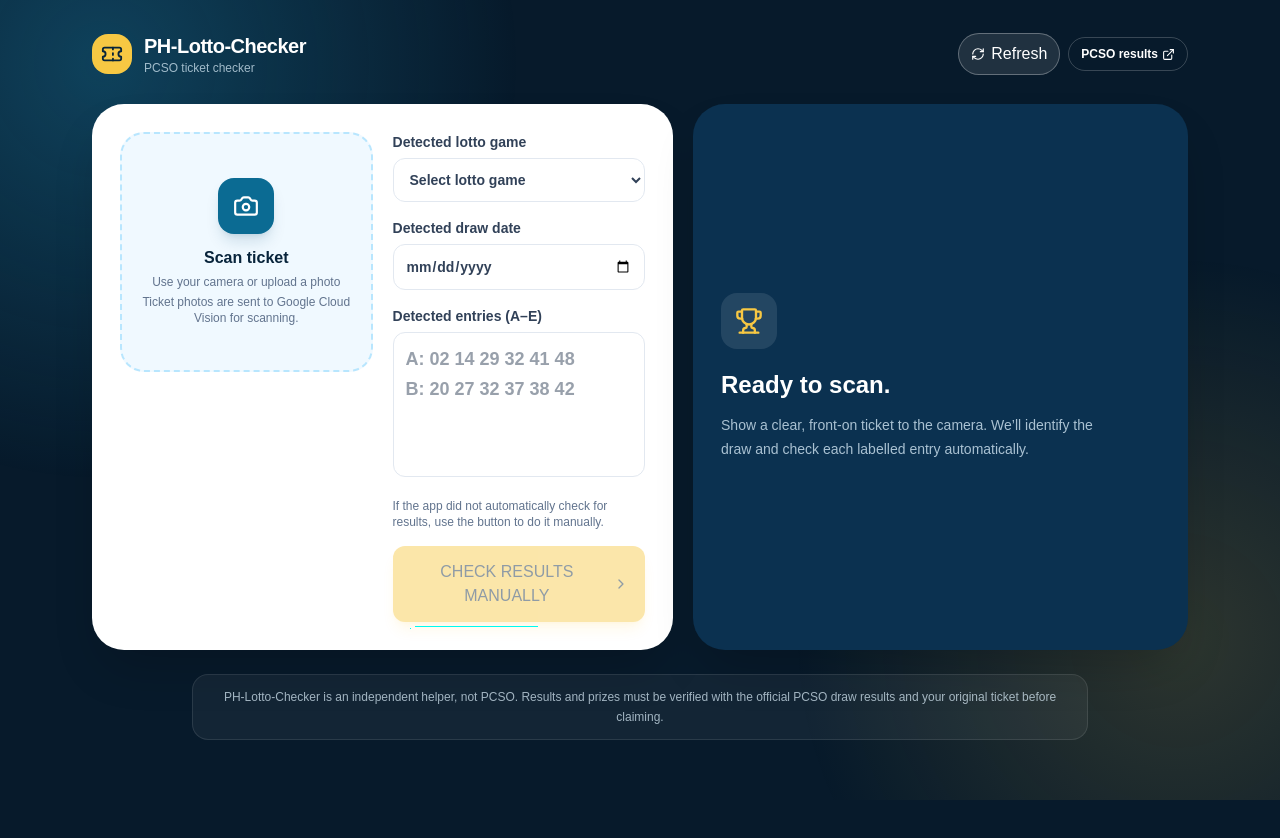
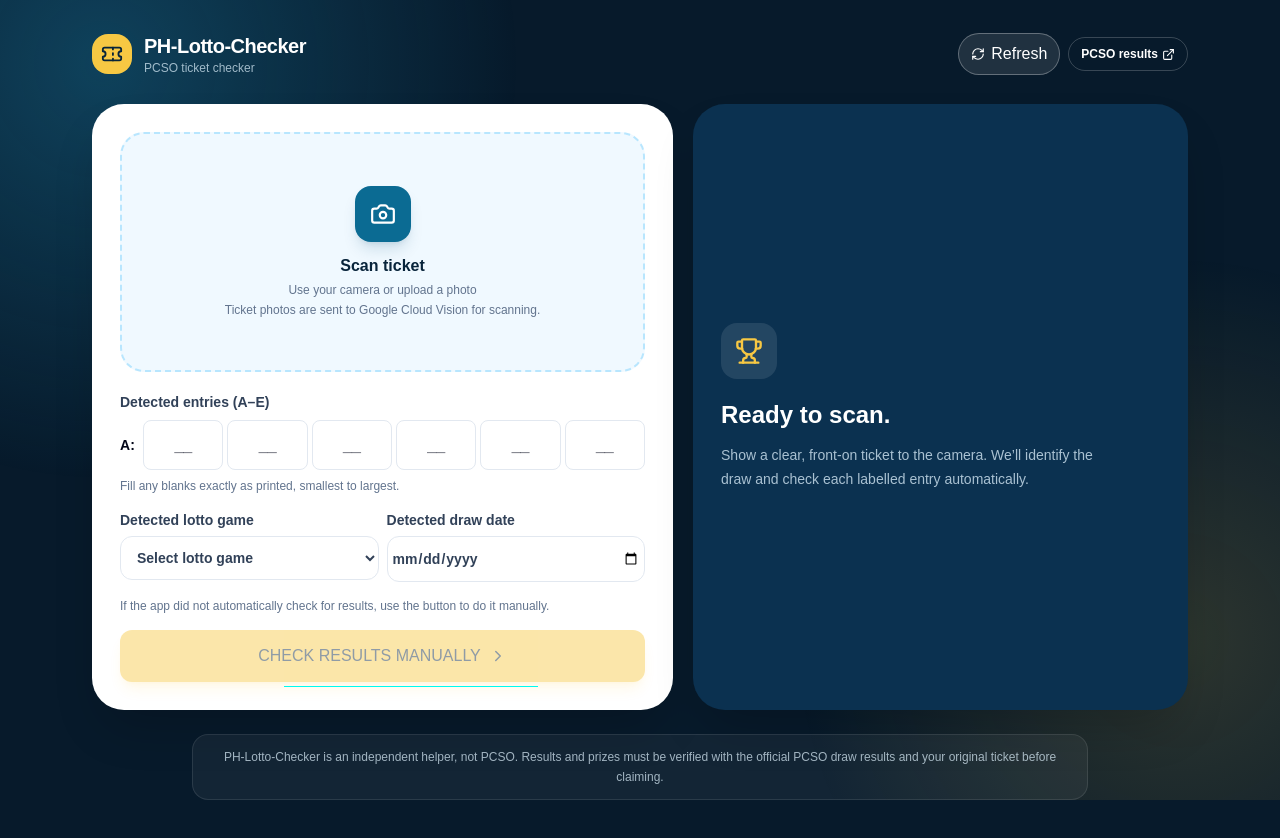
Before and after one commit to noelk8888/lotto, a Next.js app: page / in a window 1280 px wide. Shown: the top 838 px of the page. Before the commit the page ends 800 px from the top, so only its background shows below. Built offline with nearby package versions, Linux system fonts and the light colour scheme.

Commit message:
Show editable ticket blanks below image and combine draw fields

```diff
--- a/app/page.tsx
+++ b/app/page.tsx
@@ -1,7 +1,7 @@
 'use client';
 
 import { ChangeEvent, useEffect, useMemo, useRef, useState } from 'react';
-import { extractTicketEntries, validTicketNumbers } from './ticket-entries';
+import { editableTicketEntries, partialTicketEntries, extractTicketEntries, validTicketNumbers } from './ticket-entries';
 import {
   Camera,
   CheckCircle2,
@@ -195,33 +195,7 @@ export default function Home() {
   const [checkedGame, setCheckedGame] = useState('');
   const [expectedEntryCount, setExpectedEntryCount] = useState(0);
   const [error, setError] = useState('');
-  const [manualLabel, setManualLabel] = useState('');
-  const [manualNumbers, setManualNumbers] = useState('');
   const ticketLines = useMemo(() => ticketEntries(lines), [lines]);
-  const individuallyValidEntries = useMemo(
-    () => individuallyValidTicketEntries(lines),
-    [lines],
-  );
-  const requiredLabels = useMemo(
-    () =>
-      Array.from({ length: expectedEntryCount }, (_, index) =>
-        String.fromCharCode('A'.charCodeAt(0) + index),
-      ),
-    [expectedEntryCount],
-  );
-  const missingLabels = useMemo(
-    () =>
-      requiredLabels.filter(
-        (label) =>
-          !individuallyValidEntries.some((entry) =>
-            entry.startsWith(`${label}:`),
-          ),
-      ),
-    [individuallyValidEntries, requiredLabels],
-  );
-  const selectedManualLabel = missingLabels.includes(manualLabel)
-    ? manualLabel
-    : (missingLabels[0] ?? '');
   useEffect(() => {
     const context = (
       document as Document & {
@@ -325,42 +299,11 @@ export default function Home() {
       setLoading(false);
     }
   }
-  function addManualEntry() {
-    const picked = numbers(manualNumbers);
-    const maximum = Number(game.match(/6\/(\d+)/)?.[1] ?? 58);
-    if (
-      !selectedManualLabel ||
-      !validTicketNumbers(picked, maximum)
-    ) {
-      setError(
-        `Enter six different numbers from 1 to ${maximum}, smallest to largest, exactly as printed.`,
-      );
-      return;
-    }
-    const entry = `${selectedManualLabel}: ${picked
-      .map((value) => String(value).padStart(2, '0'))
-      .join(' ')}`;
-    const updated = [
-      ...individuallyValidEntries.filter(
-        (line) => !line.startsWith(`${selectedManualLabel}:`),
-      ),
-      entry,
-    ]
-      .sort((left, right) => left.localeCompare(right))
-      .join('\n');
-    setLines(updated);
-    setManualLabel('');
-    setManualNumbers('');
-    setResult(null);
-    setError('');
-  }
   function clearTicketDetails() {
     setGame('');
     setDate('');
     setLines('');
     setExpectedEntryCount(0);
-    setManualLabel('');
-    setManualNumbers('');
     setResult(null);
     setCheckedLines([]);
     setCheckedGame('');
@@ -390,7 +333,7 @@ export default function Home() {
       );
       if (ticket.detectedGame) setGame(ticket.detectedGame);
       if (ticket.date) setDate(ticket.date);
-      if (ticket.entries) setLines(ticket.entries);
+      setLines(partialTicketEntries([data.spatialText ?? '', data.text], ticket.expectedEntryCount));
       if (ticket.expectedEntryCount)
         setExpectedEntryCount(ticket.expectedEntryCount);
       const entries = ticketEntries(ticket.entries);
@@ -471,7 +414,7 @@ export default function Home() {
         </header>
         <section className="grid gap-5 lg:grid-cols-[1.08fr_.92fr]">
           <div className="overflow-hidden rounded-[2rem] bg-white shadow-2xl shadow-black/20">
-            <div className="grid gap-5 p-5 sm:p-7 md:grid-cols-2">
+            <div className="grid gap-5 p-5 sm:p-7">
               <div>
                 <input
                   ref={input}
@@ -489,7 +432,7 @@ export default function Home() {
                     <img
                       src={image}
                       alt="Selected lotto ticket"
-                      className="h-56 w-full rounded-2xl object-cover"
+                      className="max-h-96 w-full rounded-2xl object-contain"
                     />
                   ) : (
                     <>
@@ -531,7 +474,39 @@ export default function Home() {
                 )}
               </div>
               <div className="space-y-4">
-                <label className="block text-sm font-bold text-slate-700">
+                <fieldset>
+                  <legend className="mb-2 text-sm font-bold text-slate-700">Detected entries (A–E)</legend>
+                  <div className="space-y-2">
+                    {editableTicketEntries(lines, expectedEntryCount).split('\n').map((line, rowIndex) => {
+                      const slots = line.slice(2).trim().split(/\s+/);
+                      return <div key={rowIndex} className="grid grid-cols-[1.2rem_repeat(6,minmax(0,1fr))] items-center gap-1">
+                        <span className="text-sm font-bold">{'ABCDE'[rowIndex]}:</span>
+                        {Array.from({ length: 6 }, (_, column) => <input
+                          key={column}
+                          aria-label={`Entry ${'ABCDE'[rowIndex]}, number ${column + 1}`}
+                          inputMode="numeric"
+                          maxLength={2}
+                          placeholder="__"
+                          value={/^\d{1,2}$/.test(slots[column] ?? '') ? slots[column] : ''}
+                          onChange={event => {
+                            const value = event.target.value.replace(/\D/g, '').slice(0, 2);
+                            const rows = editableTicketEntries(lines, expectedEntryCount).split('\n');
+                            const values = Array.from({ length: 6 }, (_, index) => slots[index] || '__');
+                            values[column] = value || '__';
+                            rows[rowIndex] = `${'ABCDE'[rowIndex]}: ${values.join(' ')}`;
+                            setLines(rows.join('\n'));
+                            setResult(null);
+                            setError('');
+                          }}
+                          className="min-w-0 rounded-lg border border-slate-200 px-1 py-3 text-center font-mono text-base font-bold outline-none focus:border-sky-600"
+                        />)}
+                      </div>;
+                    })}
+                  </div>
+                  <p className="mt-2 text-xs text-slate-500">Fill any blanks exactly as printed, smallest to largest.</p>
+                </fieldset>
+                <div className="grid grid-cols-2 gap-2">
+                <label className="block min-w-0 text-sm font-bold text-slate-700">
                   Detected lotto game
                   <select
                     value={game}
@@ -544,75 +519,20 @@ export default function Home() {
                     ))}
                   </select>
                 </label>
-                <label className="block text-sm font-bold text-slate-700">
+                <label className="block min-w-0 text-sm font-bold text-slate-700">
                   Detected draw date
                   <input
                     value={date}
                     onChange={(e) => setDate(e.target.value)}
                     type="date"
-                    className="mt-1.5 w-full rounded-xl border border-slate-200 px-3 py-3 text-sm outline-none focus:border-sky-600"
+                    className="mt-1.5 min-w-0 max-w-full w-full rounded-xl border border-slate-200 px-1 py-3 text-sm outline-none focus:border-sky-600"
                   />
                 </label>
-                <label className="block text-sm font-bold text-slate-700">
-                  Detected entries (A–E)
-                  <textarea
-                    value={lines}
-                    onChange={(e) => setLines(e.target.value)}
-                    rows={4}
-                    placeholder={'A: 02 14 29 32 41 48\nB: 20 27 32 37 38 42'}
-                    className="mt-1.5 w-full resize-none rounded-xl border border-slate-200 px-3 py-3 font-mono text-sm outline-none focus:border-sky-600"
-                  />
-                </label>
+                </div>
                 <p className="text-xs text-slate-500">
                   If the app did not automatically check for results, use the
                   button to do it manually.
                 </p>
-                {missingLabels.length > 0 && (
-                  <div className="rounded-xl border border-amber-200 bg-amber-50 p-3">
-                    <p className="text-sm font-bold text-amber-950">
-                      Add a missing set manually
-                    </p>
-                    <p className="mt-1 text-xs leading-5 text-amber-900/80">
-                      Missing: {missingLabels.join(', ')}. Enter the six numbers
-                      exactly as printed on the ticket.
-                    </p>
-                    <div className="mt-3 grid gap-2 sm:grid-cols-[5rem_1fr]">
-                      <label className="text-xs font-bold text-slate-700">
-                        Set
-                        <select
-                          value={selectedManualLabel}
-                          onChange={(event) =>
-                            setManualLabel(event.target.value)
-                          }
-                          className="mt-1 w-full rounded-lg border border-amber-200 bg-white px-2 py-2 text-sm font-semibold outline-none focus:border-sky-600"
-                        >
-                          {missingLabels.map((label) => (
-                            <option key={label}>{label}</option>
-                          ))}
-                        </select>
-                      </label>
-                      <label className="text-xs font-bold text-slate-700">
-                        Six numbers
-                        <input
-                          value={manualNumbers}
-                          onChange={(event) =>
-                            setManualNumbers(event.target.value)
-                          }
-                          inputMode="numeric"
-                          placeholder="e.g. 01 08 10 18 27 32"
-                          className="mt-1 w-full rounded-lg border border-amber-200 bg-white px-3 py-2 text-sm outline-none focus:border-sky-600"
-                        />
-                      </label>
-                    </div>
-                    <button
-                      type="button"
-                      onClick={addManualEntry}
-                      className="mt-3 rounded-lg bg-amber-200 px-3 py-2 text-xs font-black text-amber-950 transition hover:bg-amber-300"
-                    >
-                      Add {selectedManualLabel} set
-                    </button>
-                  </div>
-                )}
                 <button
                   disabled={
                     !game ||
--- a/app/ticket-entries.ts
+++ b/app/ticket-entries.ts
@@ -25,3 +25,42 @@ export function extractTicketEntries(readings: string[]) {
     .filter(([, options]) => options.size === 1)
     .map(([, options]) => [...options][0]).join('\n');
 }
+
+export function editableTicketEntries(entries: string, count: number) {
+  const rows = new Map(entries.split('\n').map(line => [line[0], line]));
+  const highest = Math.max(0, ...[...rows.keys()].map(label => 'ABCDE'.indexOf(label) + 1));
+  return Array.from({ length: Math.min(5, Math.max(count, highest, 1)) }, (_, index) => {
+    const label = 'ABCDE'[index];
+    return rows.get(label) || `${label}: __ __ __ __ __ __`;
+  }).join('\n');
+}
+
+export function partialTicketEntries(readings: string[], count: number) {
+  const complete = extractTicketEntries(readings);
+  const rows = new Map(complete.split('\n').filter(Boolean).map(row => [row[0], row]));
+  const partial = new Map<string, string[][]>();
+  for (const reading of readings) {
+    for (const match of reading.matchAll(/(?:^|\n)[ \t]*([A-E])[ \t]*[:.)/-][ \t]*([^\n]+)/gi)) {
+      const tokens = match[2].replace(/[ \t]*LP[ \t]*$/i, '').trim().split(/[ \t]+/);
+      // Preserve column positions only when six explicit slots exist. A short
+      // OCR row does not tell us which column was lost.
+      if (tokens.length !== 6 || !tokens.every(token => /^(?:\d{1,2}|_+|\?+)$/.test(token))) continue;
+      const values = tokens.map(token => /^\d+$/.test(token) ? Number(token) : 0);
+      const safe = values.map((value, index) => value >= 1 && value <= 58 &&
+        values.every((other, otherIndex) => !other || otherIndex === index ||
+          (otherIndex < index ? other < value : other > value))
+        ? String(value).padStart(2, '0') : '__');
+      const label = match[1].toUpperCase();
+      partial.set(label, [...(partial.get(label) ?? []), safe]);
+    }
+  }
+  for (const [label, alternatives] of partial) {
+    if (rows.has(label)) continue;
+    const slots = Array.from({ length: 6 }, (_, index) => {
+      const options = new Set(alternatives.map(row => row[index]));
+      return options.size === 1 ? alternatives[0][index] : '__';
+    });
+    rows.set(label, `${label}: ${slots.join(' ')}`);
+  }
+  return editableTicketEntries([...rows.values()].join('\n'), count);
+}
```
Also changed, not shown: 1 other file (tests, documents, lock files or other folders).
